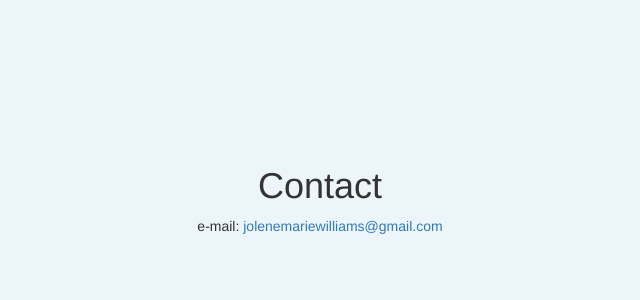
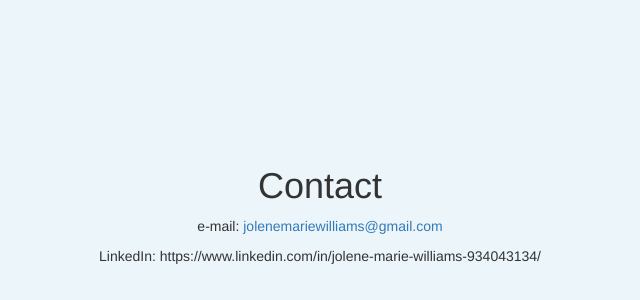
Before and after one commit to jomawi/jomawi.github.io, a website: page index.html in a window 1280 px wide. Shown: the part 2404-2704 px from the top of the page, without its empty margins (320-960 px from the left). Drawn offline with Linux system fonts and the light colour scheme.

Commit message:
LinkedIn

```diff
--- a/index.html
+++ b/index.html
@@ -131,6 +131,7 @@
                 <div class="col-lg-12">
                     <h1>Contact</h1>
 					<p>e-mail: <a href=mailto:jolenemariewilliams@gmail.com>jolenemariewilliams@gmail.com</a></p>
+					<p>LinkedIn: <ahref=https://www.linkedin.com/in/jolene-marie-williams-934043134/>https://www.linkedin.com/in/jolene-marie-williams-934043134/</a></p>
                 </div>
             </div>
         </div>
```
